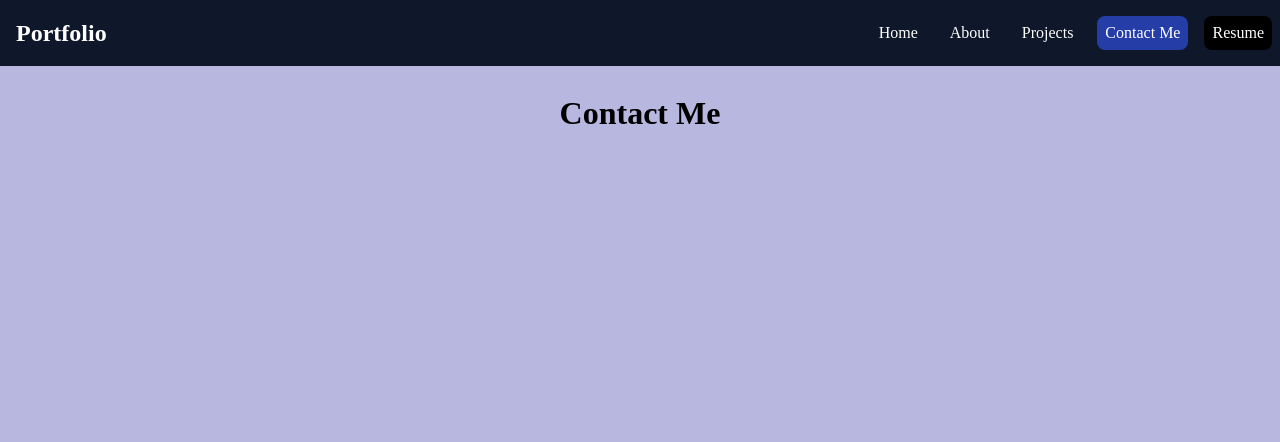
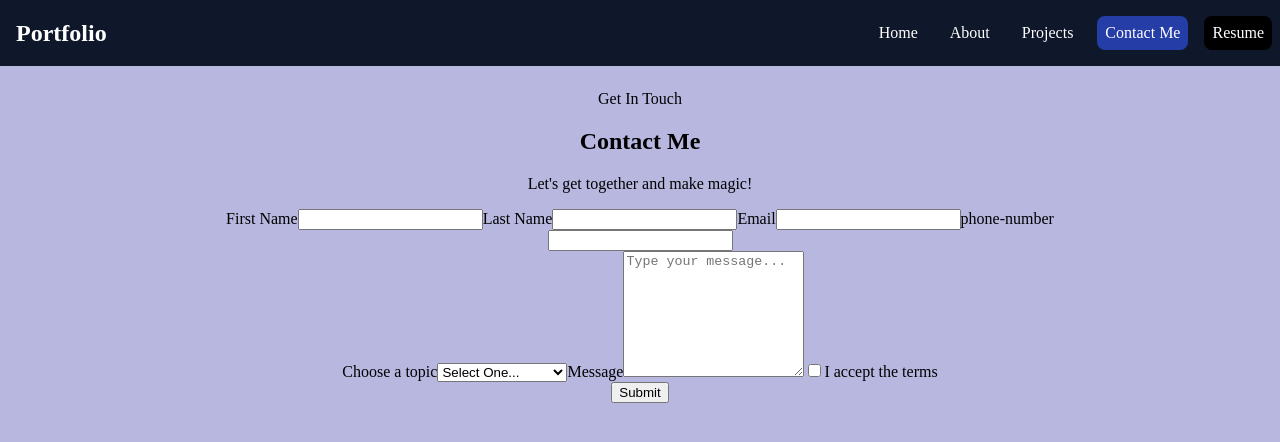
Before and after one commit to pawscanthack/portfolio, a React (Create React App) app: page /contactme in a window 1280 px wide. Shown: the top 442 px of the page. Built offline with nearby package versions, Linux system fonts and the light colour scheme.

Commit message:
Added contact form, needs CSS

```diff
--- a/src/components/navbar.css
+++ b/src/components/navbar.css
@@ -1,5 +1,6 @@
 nav {
   display: flex;
+  flex-wrap: wrap;
   justify-content: space-between;
   align-items: center;
   background-color: #0f172a;
--- a/src/pages/ContactMe.jsx
+++ b/src/pages/ContactMe.jsx
@@ -1,3 +1,56 @@
 export default function ContactMe() {
-  return <h1>Contact Me</h1>;
+  return (
+    <section id="Contact">
+      <div>
+        <p>Get In Touch</p>
+        <h2>Contact Me</h2>
+        <p>Let's get together and make magic!</p>
+      </div>
+      <form>
+        <div>
+          <label htmlFor="first-name">
+            <span>First Name</span>
+            <input type="text" name="first-name" id="first-name" required />
+          </label>
+          <label htmlFor="last-name">
+            <span>Last Name</span>
+            <input type="text" name="last-name" id="last-name" required />
+          </label>
+          <label htmlFor="email">
+            <span>Email</span>
+            <input type="email" name="email" id="email" required />
+          </label>
+          <label htmlFor="phone-number">
+            <span>phone-number</span>
+            <input
+              type="number"
+              name="phone-number"
+              id="phone-number"
+              required
+            />
+          </label>
+        </div>
+        <label htmlFor="choose-topic">
+          <span>Choose a topic</span>
+          <select id="choose-topic">
+            <option>Select One...</option>
+            <option>Job Opportunity</option>
+            <option>Interesting Project</option>
+            <option>Other</option>
+          </select>
+        </label>
+        <label htmlFor="message">
+          <span>Message</span>
+          <textarea id="message" rows="8" placeholder="Type your message..." />
+        </label>
+        <label htmlFor="checkboc">
+          <input type="checkbox" required name="checkbox" id="checkbox" />
+          <span>I accept the terms</span>
+        </label>
+        <div>
+          <button>Submit</button>
+        </div>
+      </form>
+    </section>
+  );
 }
```
Also changed, not shown: src/pages/contactme.css (added).
